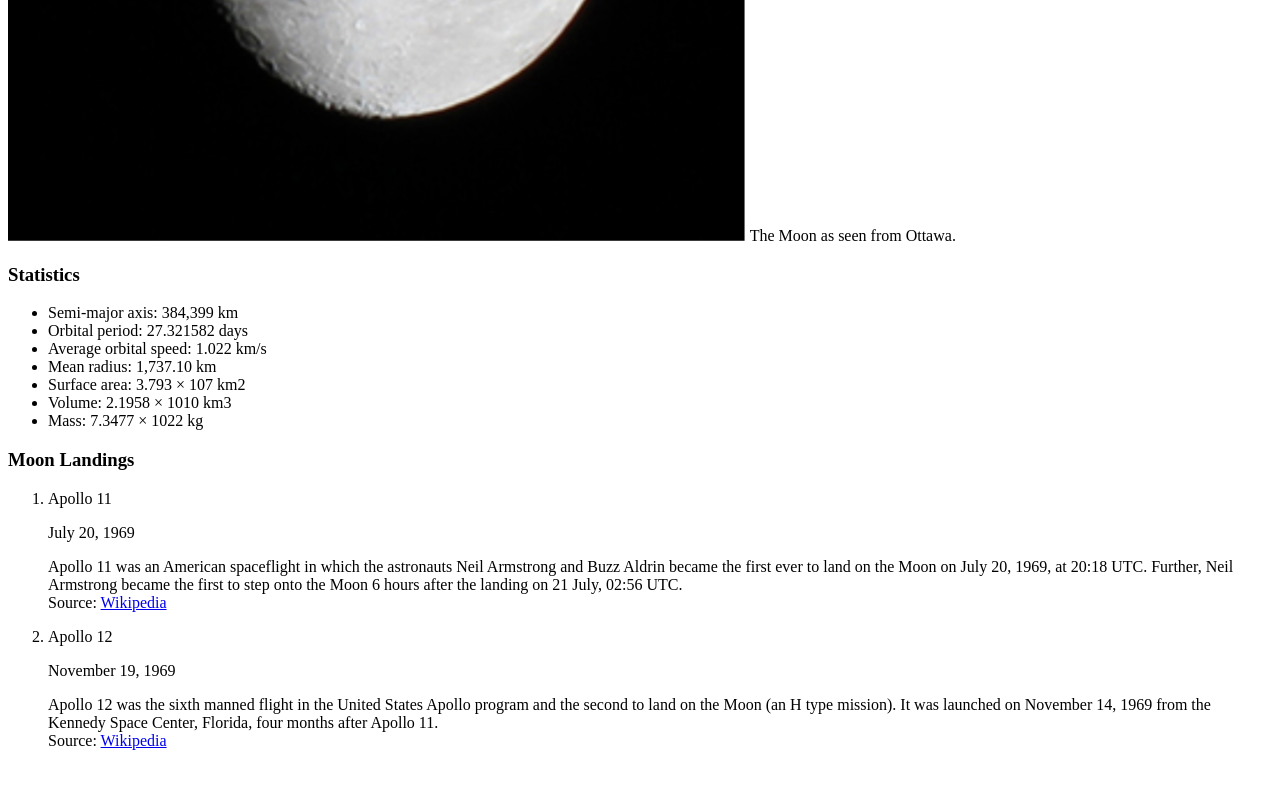
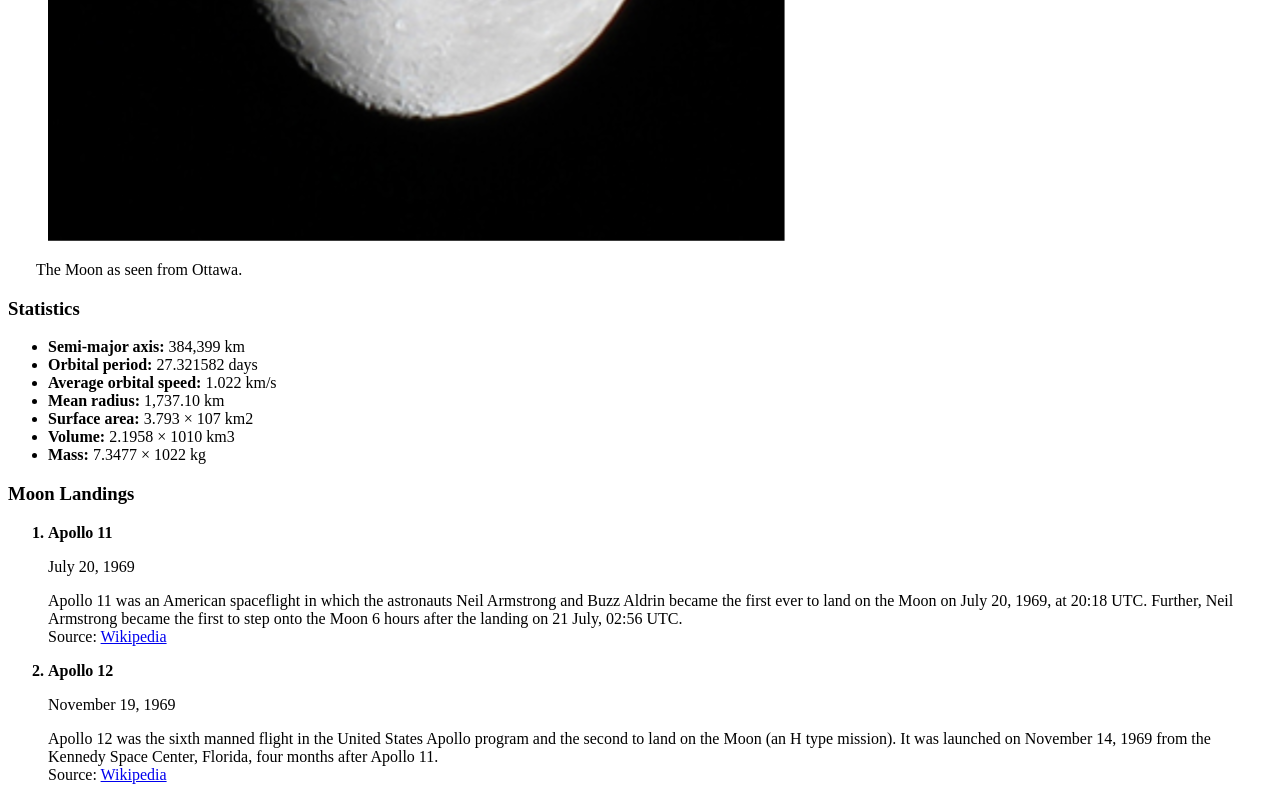
Before and after one commit to realtyrebel/MAD9013-moon-project, a plain HTML site: page index.html in a window 1280 px wide. Shown: the part 718-1518 px from the top of the page. Before the commit the page ends 1484 px from the top, so only its background shows below. Drawn offline with Linux system fonts and the light colour scheme.

Commit message:
Initial commit

```diff
--- a/moon-project.html
+++ b/index.html
@@ -5,35 +5,35 @@
   <meta http-equiv="Content-Type" content="text/html; charset=UTF-8" />
   <!-- Mobile Metas -->
   <meta name="viewport" content="width=device-width, initial-scale=1.0, maximum-scale=1.0, user-scalable=no" />
-  <title>Untitled Document</title>
+  <title>The Moon Project</title>
 </head>
 <body>
 	<h1>The Moon</h1>
     <h2>A Natural Satellite</h2>
     <p>The Moon is the only natural satellite of the Earth, and the fifth largest satellite in the Solar System. It is the largest natural satellite of a planet in the Solar System relative to the size of its primary, having a quarter the diameter of Earth but only 1⁄81 its' mass.</p>
 
-    <img src="img/moon.png" />
-	<caption>The Moon as seen from Ottawa.</caption>
+    <figure><img src="img/moon.png"/></figure>
+	<figcaption>&nbsp;&nbsp;&nbsp;&nbsp;&nbsp;&nbsp;&nbsp;The Moon as seen from Ottawa.</figcaption>
 
     <h3>Statistics</h3>
     <ul>
-    	<li>Semi-major axis: 384,399 km</li>
-        <li>Orbital period: 27.321582 days</li>
-        <li>Average orbital speed: 1.022 km/s</li>
-        <li>Mean radius: 1,737.10 km</li>
-        <li>Surface area: 3.793 × 107 km2</li>
-        <li>Volume: 2.1958 × 1010 km3</li>
-        <li>Mass: 7.3477 × 1022 kg</li>
+    	<li><strong>Semi-major axis:</strong> 384,399 km</li>
+        <li><strong>Orbital period:</strong> 27.321582 days</li>
+        <li><strong>Average orbital speed:</strong> 1.022 km/s</li>
+        <li><strong>Mean radius:</strong> 1,737.10 km</li>
+        <li><strong>Surface area:</strong> 3.793 × 107 km2</li>
+        <li><strong>Volume:</strong> 2.1958 × 1010 km3</li>
+        <li><strong>Mass:</strong> 7.3477 × 1022 kg</li>
     </ul>
 
     <h3>Moon Landings</h3>
     <ol>
-    	<li>Apollo 11</li>
+    	<strong><li>Apollo 11</li></strong>
         <p>July 20, 1969</p>
         <p>Apollo 11 was an American spaceflight in which the astronauts Neil Armstrong and Buzz Aldrin became the first ever to land on the Moon on July 20, 1969, at 20:18 UTC. Further, Neil Armstrong became the first to step onto the Moon 6 hours after the landing on 21 July, 02:56 UTC.<br/>
         Source: <a href="http://en.wikipedia.org/wiki/Apollo_11">Wikipedia</a></p>
 
-        <li>Apollo 12</li>
+        <strong><li>Apollo 12</li></strong>
         <p>November 19, 1969</p>
         <p>Apollo 12 was the sixth manned flight in the United States Apollo program and the second to land on the Moon (an H type mission). It was launched on November 14, 1969 from the Kennedy Space Center, Florida, four months after Apollo 11.<br/>
         Source: <a href="http://en.wikipedia.org/wiki/Apollo_12">Wikipedia</a></p>
```
